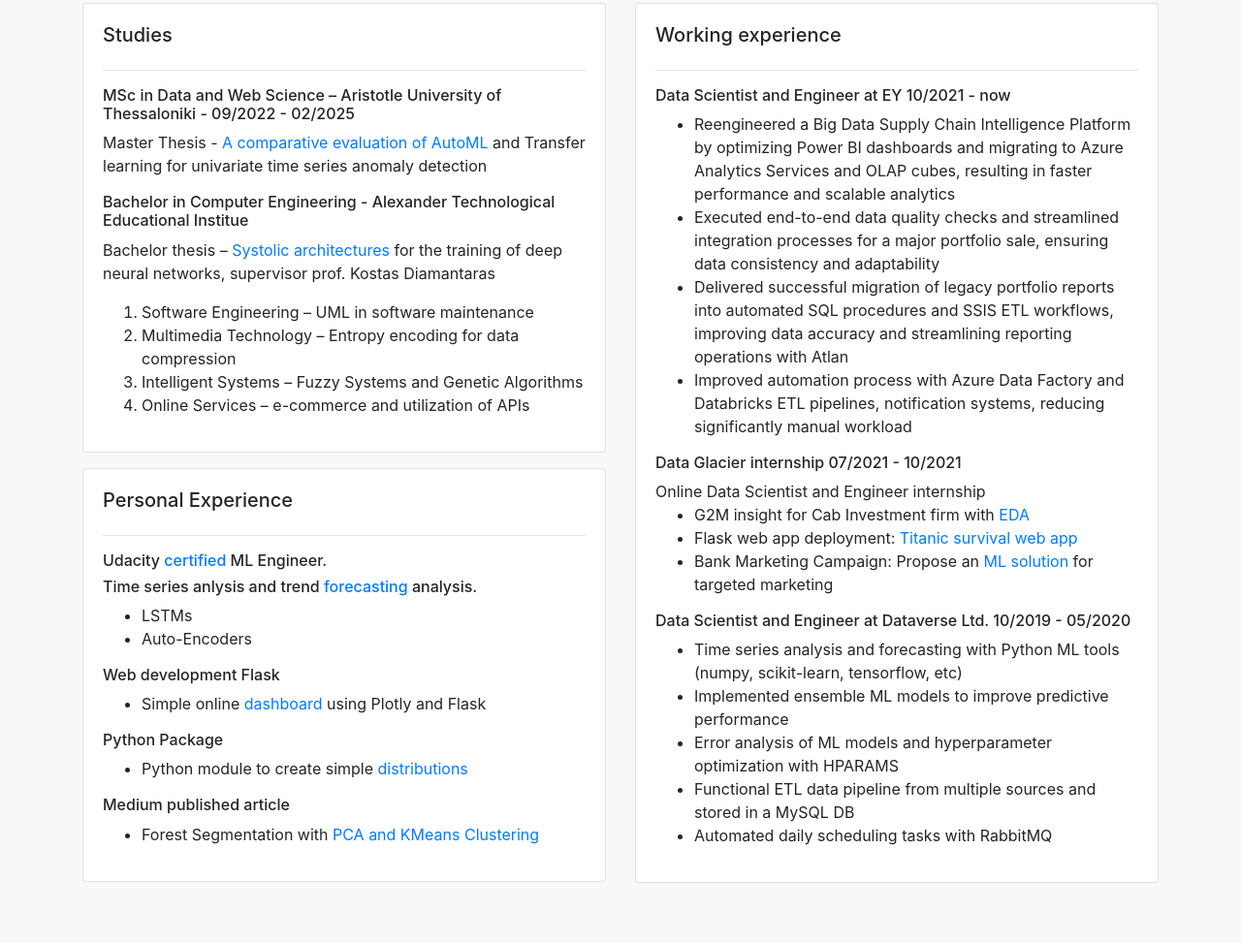
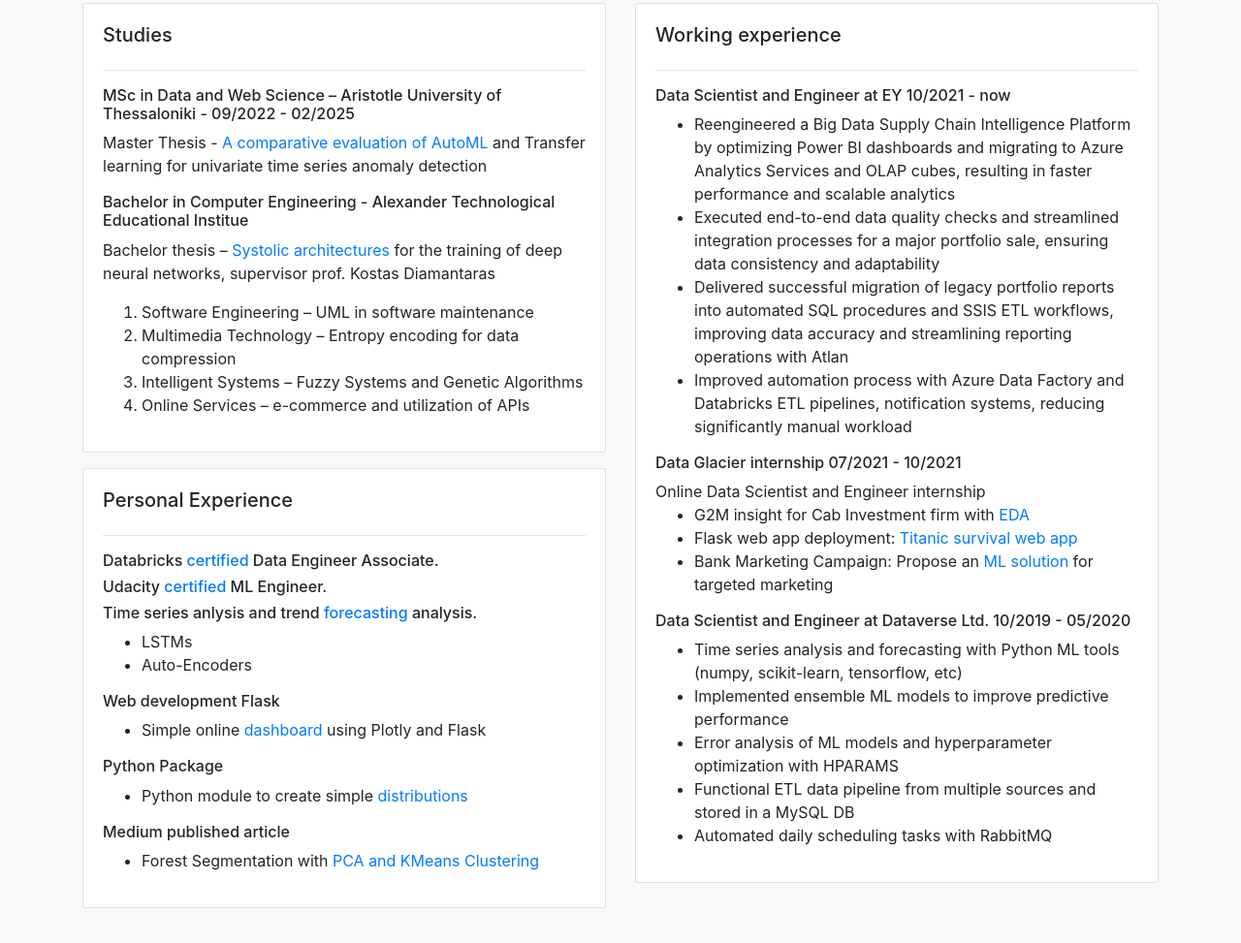
Before and after one commit to gmoysiad/gmoysiad.github.io, a plain HTML site: page index.html in a window 1280 px wide. Shown: the part 458-1431 px from the top of the page at 97% size. Drawn offline with nearby package versions, Linux system fonts and the light colour scheme.

Commit message:
Update index.html

```diff
--- a/index.html
+++ b/index.html
@@ -64,6 +64,7 @@
 		<div class="card card-body">
 			<h5>Personal Experience</h5>
 			<hr>
+			<h6>Databricks <a href="https://credentials.databricks.com/09b35b6a-6a2a-4600-9a51-63b64aae4a73">certified</a> Data Engineer Associate.</h6>
 			<h6>Udacity <a href="https://confirm.udacity.com/GVLMANHH">certified</a> ML Engineer.</h6>
 			<h6>Time series anlysis and trend <a href="https://github.com/gmoysiad/holiday_trends">forecasting</a> analysis.</h6>
 			<ul>
```
